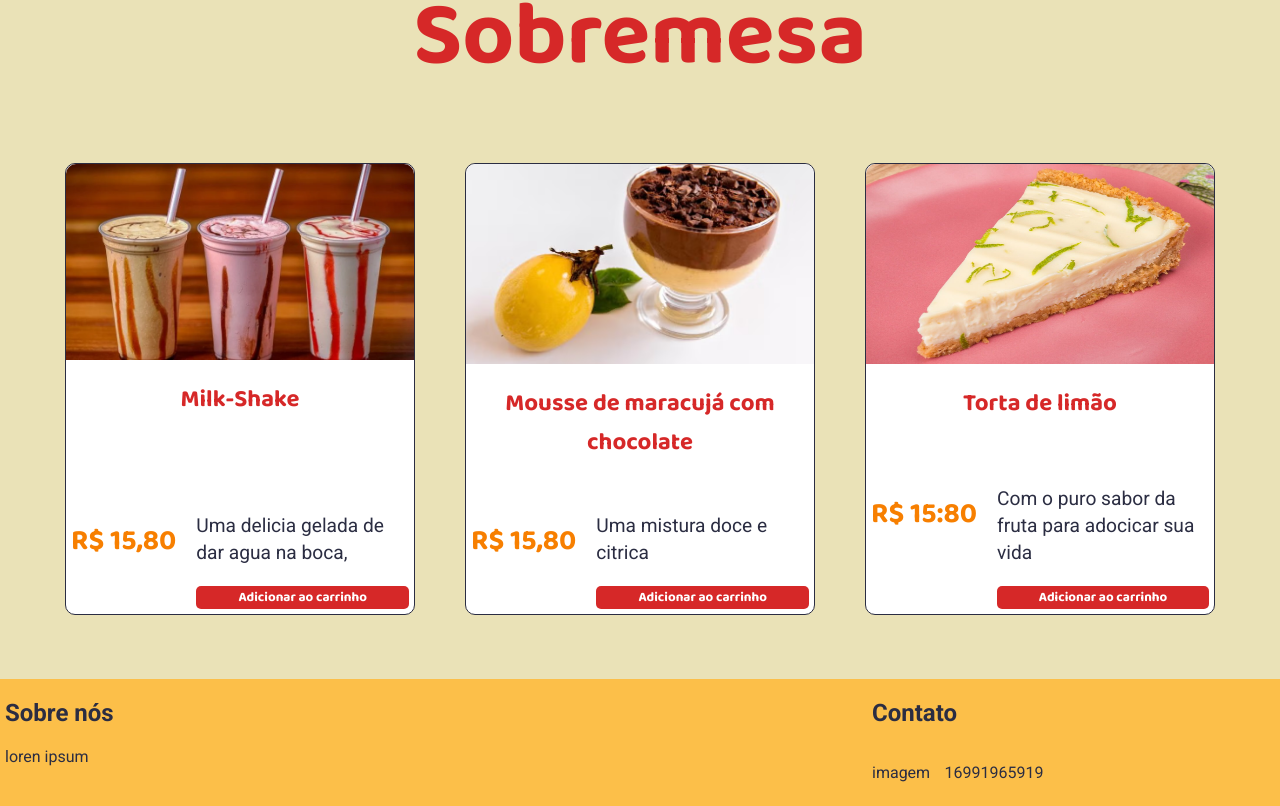
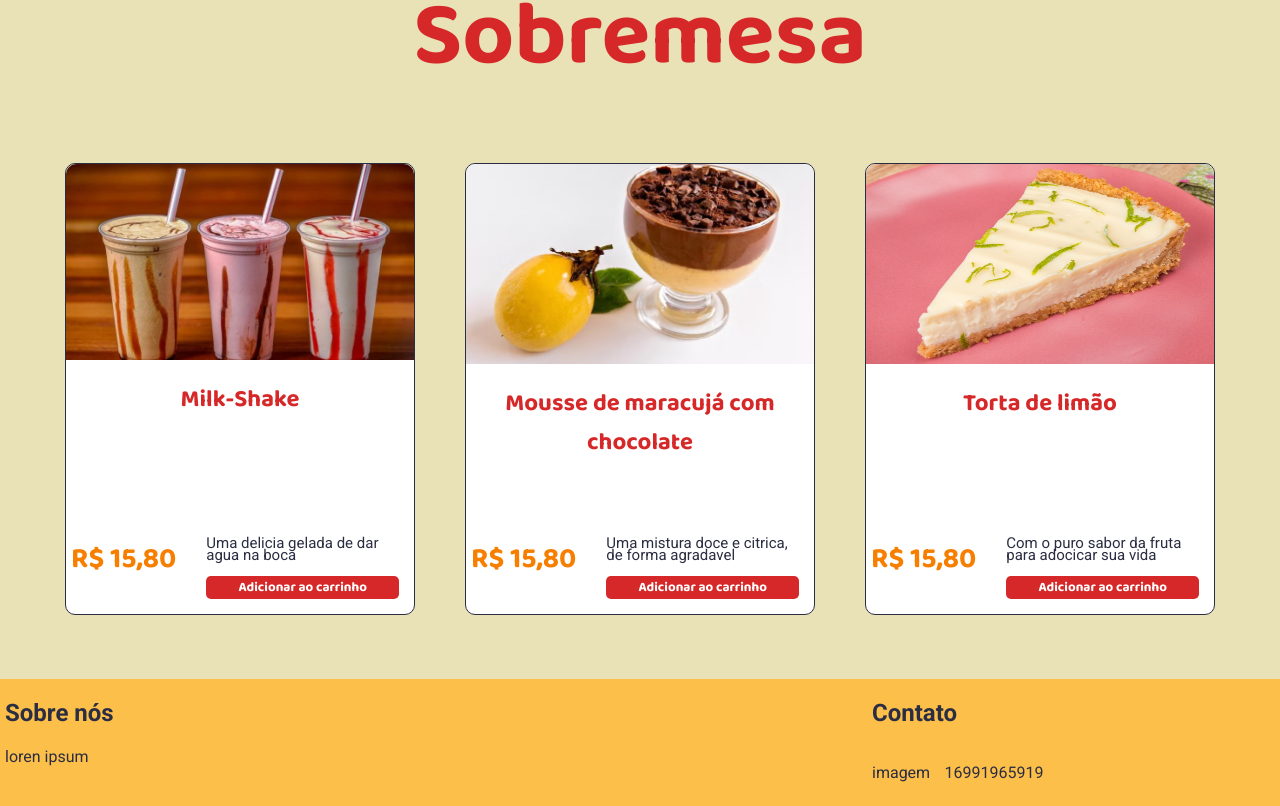
Before and after one commit to guilhermedosanjosilva77/projeto-primer-burguer, a React (Create React App) app in the folder prime-burguer/: page / in a window 1280 px wide. Shown: the part 1845-2651 px from the top of the page. Built offline with nearby package versions, Linux system fonts and the light colour scheme.

Commit message:
NEW: imagem e preço adicionado ao carrinho

```diff
--- a/prime-burguer/src/App.css
+++ b/prime-burguer/src/App.css
@@ -92,14 +92,14 @@ h1 {
   display: flex;
   flex-direction: column;
   justify-content: space-around;
-
   max-width: 100%;
   flex-grow: 1;
   font-family: 'Roboto', sans-serif;
+  margin: 10px;
 }
 .buttondesc p {
-  font-size: 1.2em;
-  line-height: 1.4em; /* melhora a leitura */
+  font-size: 15px;
+  line-height: 12px; /* melhora a leitura */
   color: var(--neutral-dark);
 }
 
--- a/prime-burguer/src/App.js
+++ b/prime-burguer/src/App.js
@@ -9,7 +9,7 @@ import {
   itensDoCardapioSobremessas,
 } from "./cards/itens-card";
 import Footer from "./Itens/footer";
-import { Car } from "./testeredirecionamento/car";
+import { Car } from "./cards/testeredirecionamento/car";
 import { Register } from "./testeredirecionamento/registro";
 import { Contact } from "./testeredirecionamento/contato";
 import Banner from "./imagens/Banner.jpg"
--- a/prime-burguer/src/cards/itens-card.js
+++ b/prime-burguer/src/cards/itens-card.js
@@ -17,9 +17,9 @@ export const itensDoCardapioLanches = [
 
 ]
 export const itensDoCardapioSobremessas =[
-    {id:1,items:"Milk-Shake",foto:milkshake,descricao:"Uma delicia gelada de dar agua na boca,",preco:"R$ 15,80"},
-    {id:2,items:"Mousse de maracujá com chocolate",foto:mousseMaracuja,descricao:"Uma mistura doce e citrica",preco:"R$ 15,80"},
-    {id:1,items:"Torta de limão",foto:tortaLimao,descricao:"Com o puro sabor da fruta para adocicar sua vida",preco:"R$ 15:80"},
+    {id:1,items:"Milk-Shake",foto:milkshake,descricao:"Uma delicia gelada de dar agua na boca",preco:"R$ 15,80"},
+    {id:2,items:"Mousse de maracujá com chocolate",foto:mousseMaracuja,descricao:"Uma mistura doce e citrica, de forma agradavel",preco:"R$ 15,80"},
+    {id:1,items:"Torta de limão",foto:tortaLimao,descricao:"Com o puro sabor da fruta para adocicar sua vida",preco:"R$ 15,80"},
 
 
 ]
--- /dev/null
+++ b/prime-burguer/src/cards/testeredirecionamento/car.js
@@ -0,0 +1,43 @@
+export function Car({ carrinho }) {
+  //faz com que o item(lanche) apareça em uma parte do carrinho e os doçes(items) em outra
+  return (
+    <div>
+      <h2>Carrinho</h2>
+
+      {carrinho.length === 0 ? (
+        <p>O carrinho está vazio.</p>
+      ) : (
+        <div>
+          <h3>Lanches</h3>
+          <ul>
+            {carrinho
+              .filter((item) => item.item)
+              .map((item, index) => (
+                <ul key={index}>
+                  <img src={item.foto} alt={item.item} width="100" />
+                  <p>
+                    {item.item}, R$ {item.preco}
+                  </p>
+                </ul>
+              ))}
+          </ul>
+
+          <h3>Doces</h3>
+          <ul>
+            {carrinho
+              .filter((items) => items.items)
+              .map((items, index) => (
+                <ul key={index}>
+                  <img src={items.foto} alt={items.item} width="100" />
+                  <p>
+                    {items.items}, R$ {items.preco}
+                  </p>
+                </ul>
+              ))}
+          </ul>
+
+        </div>
+      )}
+    </div>
+  );
+}
--- a/prime-burguer/src/testeredirecionamento/car.js
+++ /dev/null
@@ -1,32 +0,0 @@
-export function Car({ carrinho }) {//faz com que o item(lanche) apareça em uma parte do carrinho e os doçes(items) em outra
-  return (
-    <div>
-      <h2>Carrinho</h2>
-
-      {carrinho.length === 0 ? (
-        <p>O carrinho está vazio.</p>
-      ) : (
-        <div>
-          <h3>Lanches</h3>
-          <ul>
-            {carrinho
-              .filter((item) => item.item)
-              .map((item, index) => (
-                <li key={index}>{item.item},{item.preco},{item.foto}</li>
-
-              ))}
-          </ul>
-
-          <h3>Doces</h3>
-          <ul>
-            {carrinho
-              .filter((items) => items.items)
-              .map((items, index) => (
-                <li key={index}>{items.items}</li>
-              ))}
-          </ul>
-        </div>
-      )}
-    </div>
-  );
-}
```
Also changed, not shown: prime-burguer/src/cards/testeredirecionamento/contato.js (renamed from prime-burguer/src/testeredirecionamento/contato.js), prime-burguer/src/cards/testeredirecionamento/registro.js (renamed from prime-burguer/src/testeredirecionamento/registro.js).
